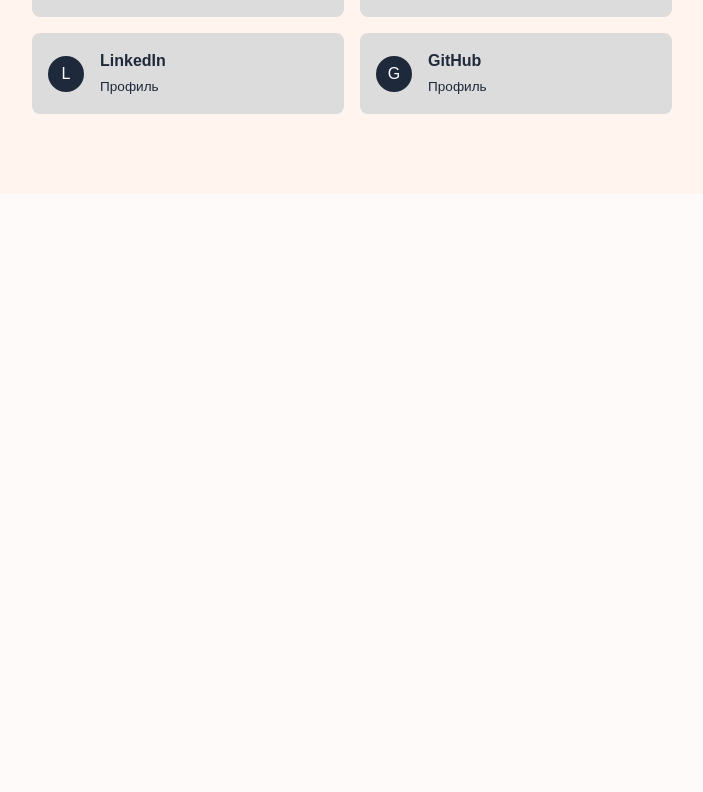
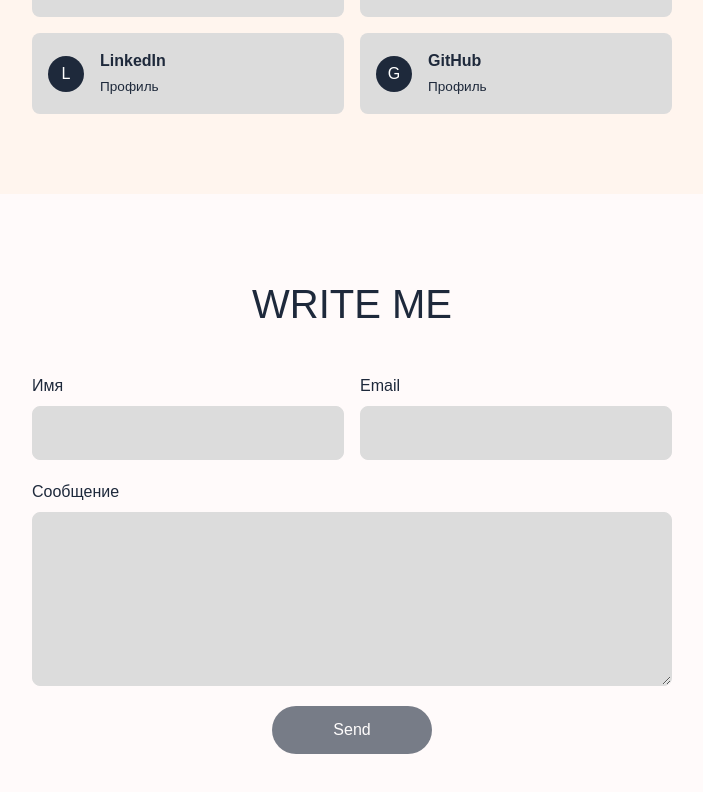
Before and after one commit to quwiier/my-portfolio-site, a Next.js app in the folder frontend/: page / in a window 1280 px wide. Shown: the part 2391-3183 px from the top of the page, without its empty margins (288-991 px from the left). Before the commit the page ends 2585 px from the top, so only its background shows below. Built offline with nearby package versions, Linux system fonts and the light colour scheme.

Commit message:
feat: added sections writeme

```diff
--- a/frontend/src/app/globals.css
+++ b/frontend/src/app/globals.css
@@ -238,11 +238,11 @@ body {
 }
 
 .contact-card strong,
-.contact-card div > span {
+.contact-card div>span {
   display: block;
 }
 
-.contact-card div > span {
+.contact-card div>span {
   margin-top: 4px;
   font-size: 0.85rem;
 }
@@ -252,3 +252,81 @@ body {
     grid-template-columns: 1fr;
   }
 }
+
+.write-me {
+  padding: 80px 20px;
+  background: var(--color-background);
+}
+
+.write-me__container {
+  max-width: var(--content-width);
+  margin: 0 auto;
+}
+
+.write-me h2 {
+  margin: 0 0 40px;
+  text-align: center;
+  font-size: 2.5rem;
+}
+
+.write-me__form {
+  display: grid;
+  gap: 20px;
+  max-width: 640px;
+  margin: 0 auto;
+}
+
+.write-me__fields {
+  display: grid;
+  grid-template-columns: repeat(2, minmax(0, 1fr));
+  gap: 16px;
+}
+
+.write-me label {
+  display: grid;
+  gap: 8px;
+}
+
+.write-me input,
+.write-me textarea {
+  box-sizing: border-box;
+  width: 100%;
+  padding: 14px;
+  border: 1px solid var(--color-card);
+  border-radius: 8px;
+  background: var(--color-card);
+  color: var(--color-text);
+  font: inherit;
+}
+
+.write-me textarea {
+  resize: vertical;
+}
+
+.write-me input:focus,
+.write-me textarea:focus {
+  outline: 2px solid var(--color-accent);
+  outline-offset: 2px;
+}
+
+.write-me button {
+  justify-self: center;
+  min-width: 160px;
+  padding: 12px 24px;
+  border: 0;
+  border-radius: 999px;
+  background: var(--color-accent);
+  color: white;
+  font: inherit;
+}
+
+.write-me button:disabled {
+  opacity: 0.6;
+  cursor: not-allowed;
+}
+
+@media (max-width: 600px) {
+  .write-me__fields {
+    grid-template-columns: 1fr;
+  }
+}
--- a/frontend/src/app/page.tsx
+++ b/frontend/src/app/page.tsx
@@ -106,6 +106,34 @@ export default function Home() {
           </ul>
         </div>
       </section>
+      <section className="write-me">
+        <div className="write-me__container">
+          <h2>WRITE ME</h2>
+
+          <form className="write-me__form">
+            <div className="write-me__fields">
+              <label>
+                Имя
+                <input name="name" type="text" required />
+              </label>
+
+              <label>
+                Email
+                <input name="email" type="email" required />
+              </label>
+            </div>
+
+            <label>
+              Сообщение
+              <textarea name="message" rows={6} required />
+            </label>
+
+            <button type="submit" disabled>
+              Send
+            </button>
+          </form>
+        </div>
+      </section>
     </main>
   );
 }
```
